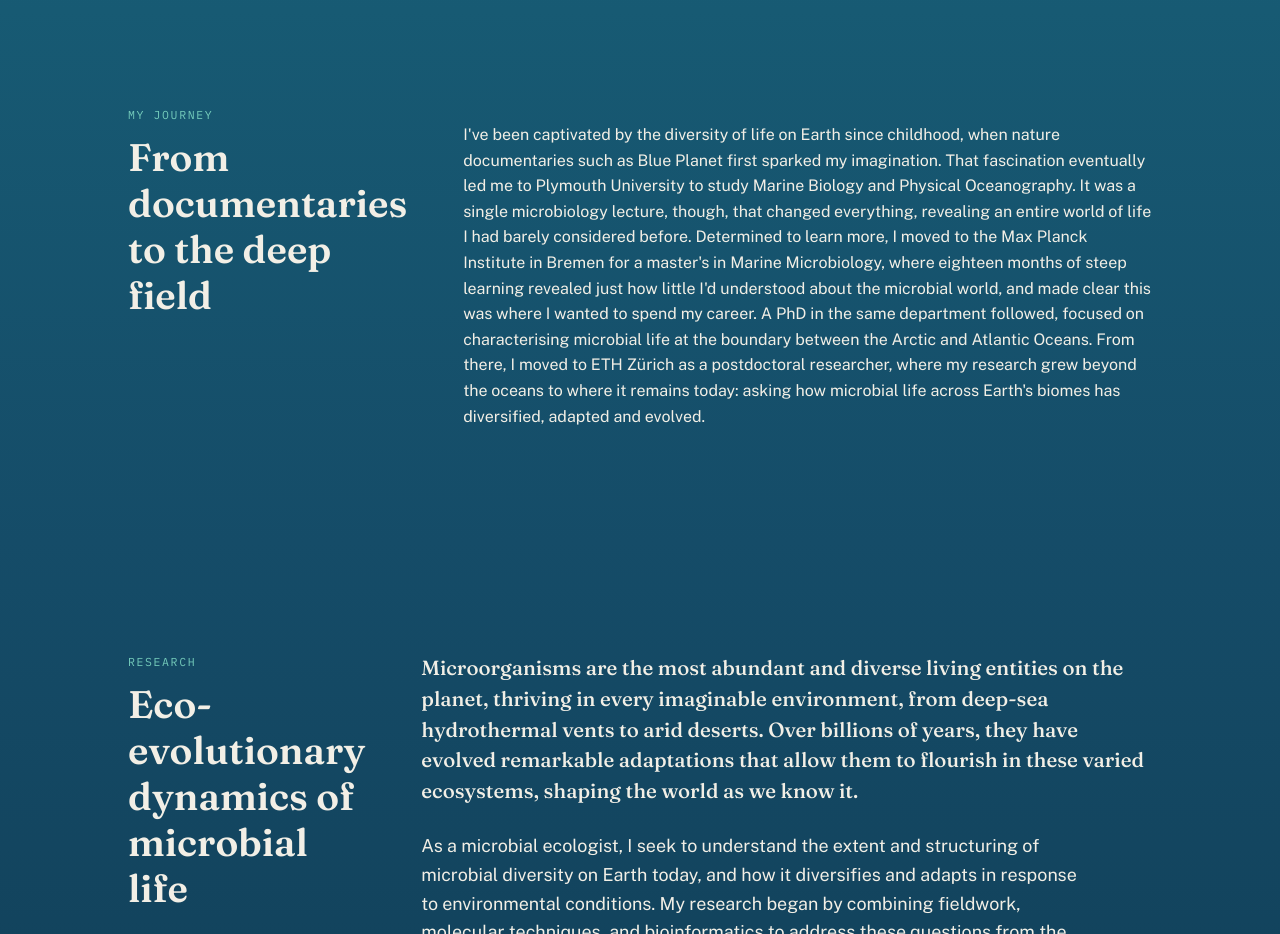
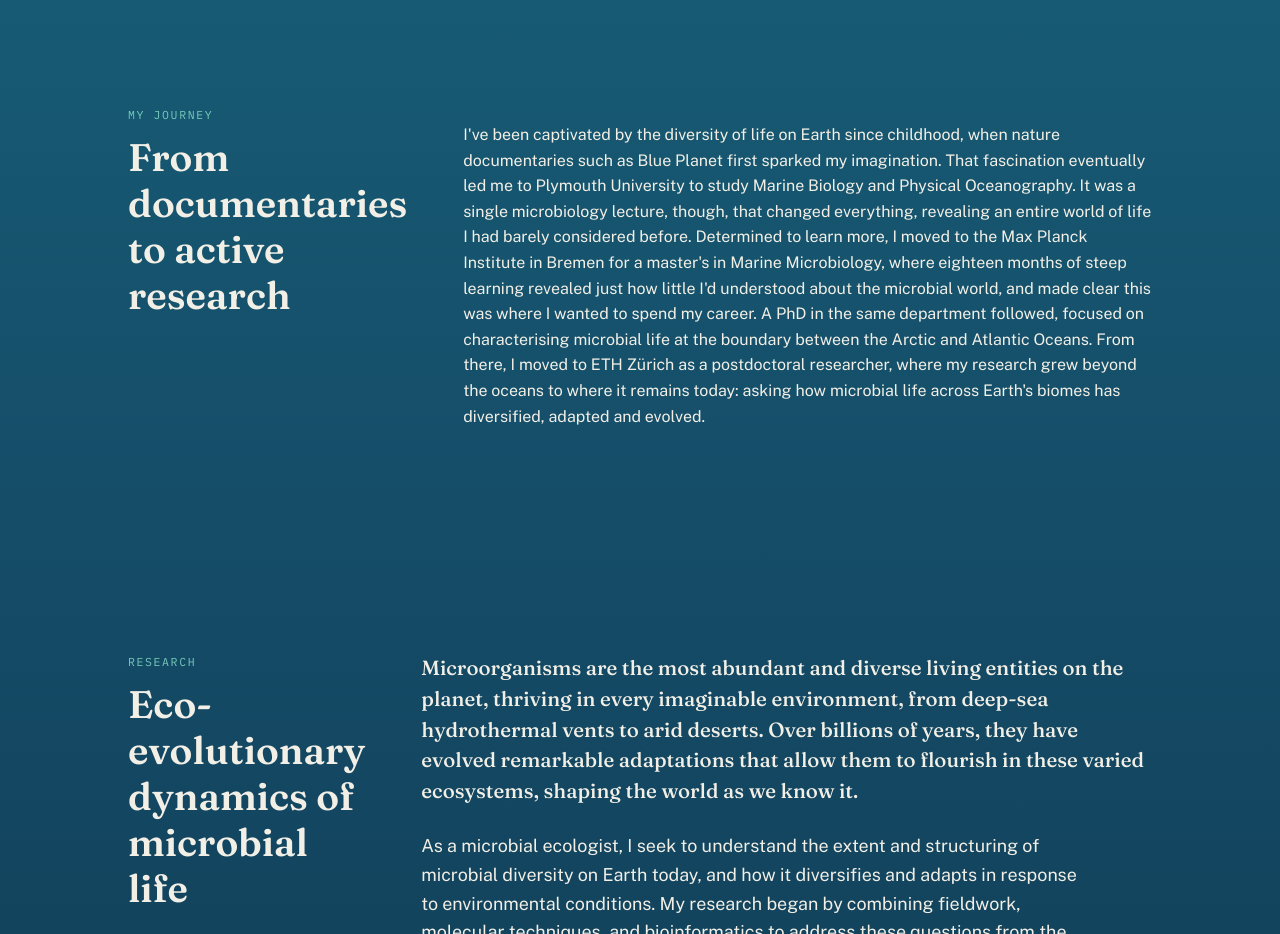
Before and after one commit to tpriest0/personal_website, a plain HTML site: page index.html in a window 1280 px wide. Shown: the part 900-1834 px from the top of the page. Drawn offline with nearby package versions, Linux system fonts and the light colour scheme.

Commit message:
Update index.html

```diff
--- a/index.html
+++ b/index.html
@@ -55,7 +55,7 @@
     <div class="editorial">
       <div class="editorial__rail reveal">
         <div class="eyebrow">My Journey</div>
-        <h2>From documentaries to the deep field</h2>
+        <h2>From documentaries to active research</h2>
       </div>
       <div class="editorial__body reveal">
         <p>I've been captivated by the diversity of life on Earth since childhood, when nature documentaries such as Blue Planet first sparked my imagination. That fascination eventually led me to Plymouth University to study Marine Biology and Physical Oceanography. It was a single microbiology lecture, though, that changed everything, revealing an entire world of life I had barely considered before. Determined to learn more, I moved to the Max Planck Institute in Bremen for a master's in Marine Microbiology, where eighteen months of steep learning revealed just how little I'd understood about the microbial world, and made clear this was where I wanted to spend my career. A PhD in the same department followed, focused on characterising microbial life at the boundary between the Arctic and Atlantic Oceans. From there, I moved to ETH Zürich as a postdoctoral researcher, where my research grew beyond the oceans to where it remains today: asking how microbial life across Earth's biomes has diversified, adapted and evolved.</p>
```
